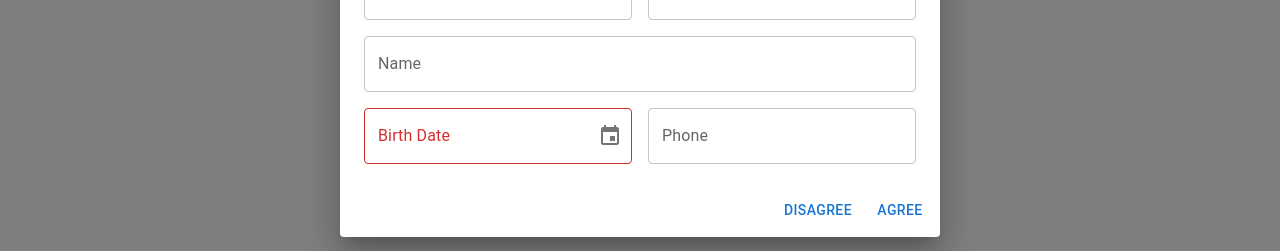
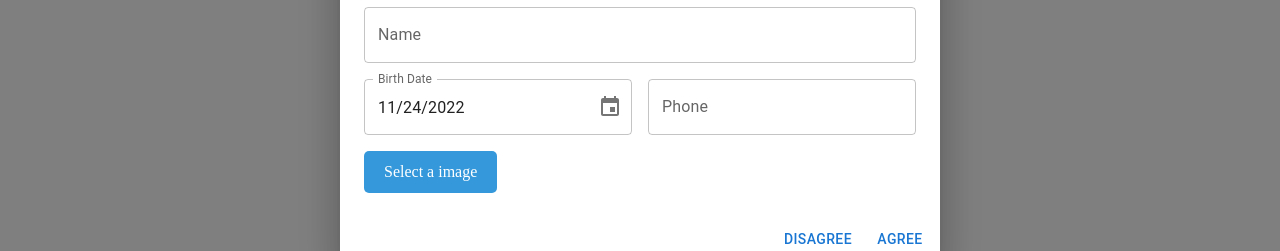
Before and after one commit to joaoluke/scholl, a React (Vite) app: page / in a window 1280 px wide. Both pictures are taken after a click on the button "STUDENT". Shown: the part 380-631 px from the top of the page. Built offline with nearby package versions, Linux system fonts and the light colour scheme; no server answers.

Commit message:
feat: create upload images component

```diff
--- /dev/null
+++ b/src/components/UploaderFile/index.tsx
@@ -0,0 +1,25 @@
+import { useState } from "react";
+
+import * as Style from "./style";
+
+export const UploaderFile = () => {
+  const [urlImage, setUrlImage] = useState("");
+
+  const handleImage = (e) => {
+    setUrlImage(e.target.value);
+  };
+
+  return (
+    <Style.Container>
+      <Style.Label htmlFor="input-file">Select a image</Style.Label>
+      <Style.Input
+        id="input-file"
+        type="file"
+        value={urlImage}
+        onChange={handleImage}
+        accept="image/png, image/jpeg"
+      />
+      <span id="file-name">{urlImage}</span>
+    </Style.Container>
+  );
+};
--- /dev/null
+++ b/src/components/UploaderFile/style.ts
@@ -0,0 +1,19 @@
+import styled from "styled-components";
+
+export const Container = styled.div`
+  display: flex;
+  align-items: center;
+`;
+
+export const Label = styled.label`
+  background-color: #3498db;
+  border-radius: 5px;
+  color: #fff;
+  padding: 12px 20px;
+  cursor: pointer;
+  margin-right: 10px;
+`;
+
+export const Input = styled.input`
+  display: none;
+`;
--- a/src/components/index.ts
+++ b/src/components/index.ts
@@ -1,3 +1,4 @@
 export * from "./Card";
 export * from "./Header";
 export * from "./Button";
+export * from "./UploaderFile"
--- a/src/pages/students/components/ContentModal.tsx
+++ b/src/pages/students/components/ContentModal.tsx
@@ -1,12 +1,12 @@
 import * as Yup from "yup";
 import { useState, ChangeEvent } from "react";
-import { Formik, Form, Field } from "formik";
 import Grid from "@mui/material/Unstable_Grid2";
 import TextField, { TextFieldProps } from "@mui/material/TextField";
 import FormControl from "@mui/material/FormControl";
 import { DesktopDatePicker } from "@mui/x-date-pickers/DesktopDatePicker";
 
 import { formatCPF, formattedRG } from "../../../utils";
+import { UploaderFile } from "../../../components";
 
 import * as Style from "./style";
 
@@ -68,6 +68,7 @@ export const ContentModal = () => {
             />
           </FormControl>
         </Grid>
+
         <Grid xs={12}>
           <FormControl fullWidth>
             <TextField label="Name" variant="outlined" />
@@ -79,8 +80,8 @@ export const ContentModal = () => {
             <DesktopDatePicker
               label="Birth Date"
               inputFormat="MM/dd/yyyy"
-              value={""}
-              onChange={() => null}
+              value={new Date()}
+              onChange={(date) => console.log(date)}
               renderInput={(
                 params: JSX.IntrinsicAttributes & TextFieldProps
               ) => <TextField {...params} />}
@@ -98,6 +99,12 @@ export const ContentModal = () => {
             />
           </FormControl>
         </Grid>
+
+        <Grid xs={12}>
+          <FormControl fullWidth>
+            <UploaderFile/>
+          </FormControl>
+        </Grid>
       </Grid>
     </Style.FORM>
   );
```
